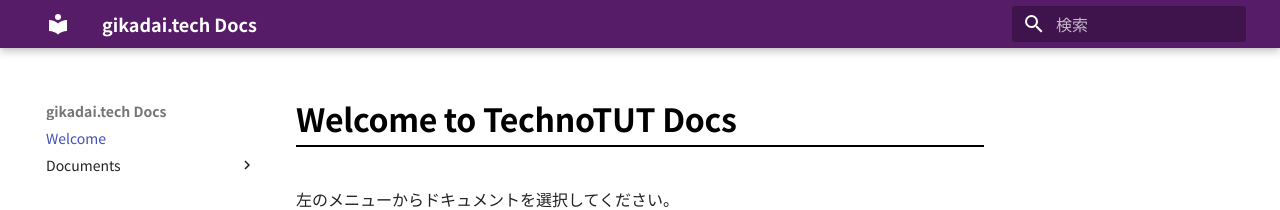
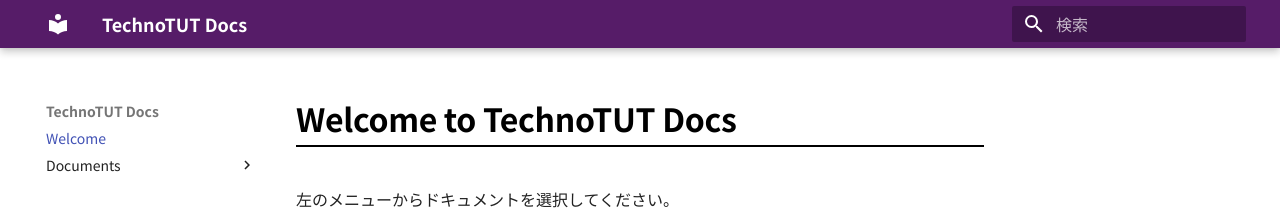
Before and after one commit to dodolia907/docs.techno.tut-club.net, an MkDocs documentation site: the page built from docs/index.md, in a window 1280 px wide. Shown: the top 210 px of the page. Built offline with MkDocs 1.6.1 and Material for MkDocs 9.7.7, drawn with Linux system fonts in a browser that asks for light colours; nearby versions of some CDN libraries; some web fonts are replaced.

```diff
--- a/mkdocs.yml
+++ b/mkdocs.yml
@@ -1,5 +1,5 @@
 # ドキュメントのタイトル ( ブラウザのタブなどに表示される )
-site_name: gikadai.tech Docs
+site_name: TechnoTUT Docs
 
 # テーマの指定 ( mkdocs-material を指定する )
 theme:
```
Also changed, not shown: docs/network.md (+1 -1 lines).
